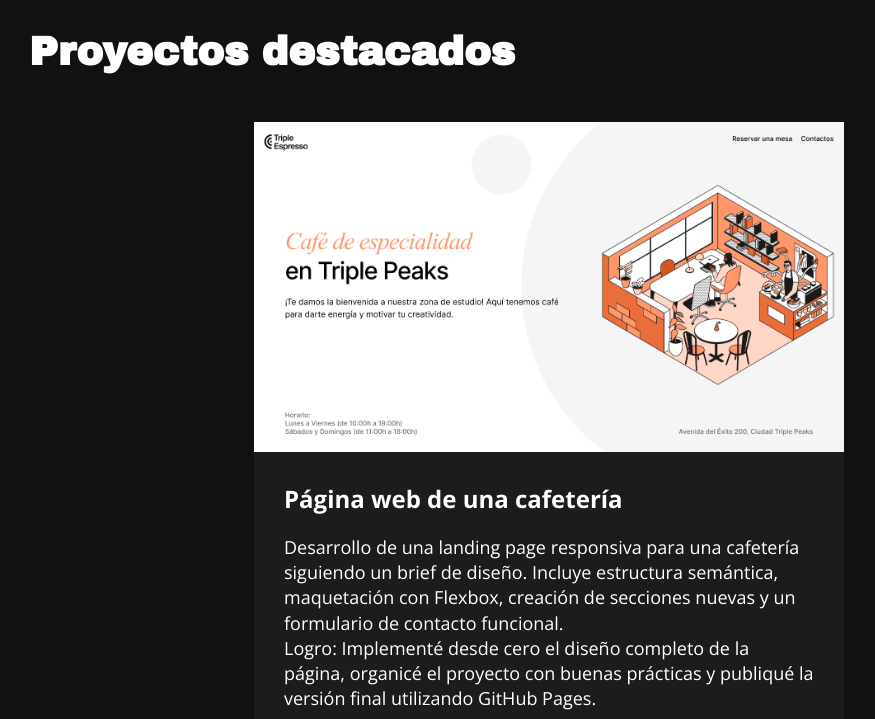
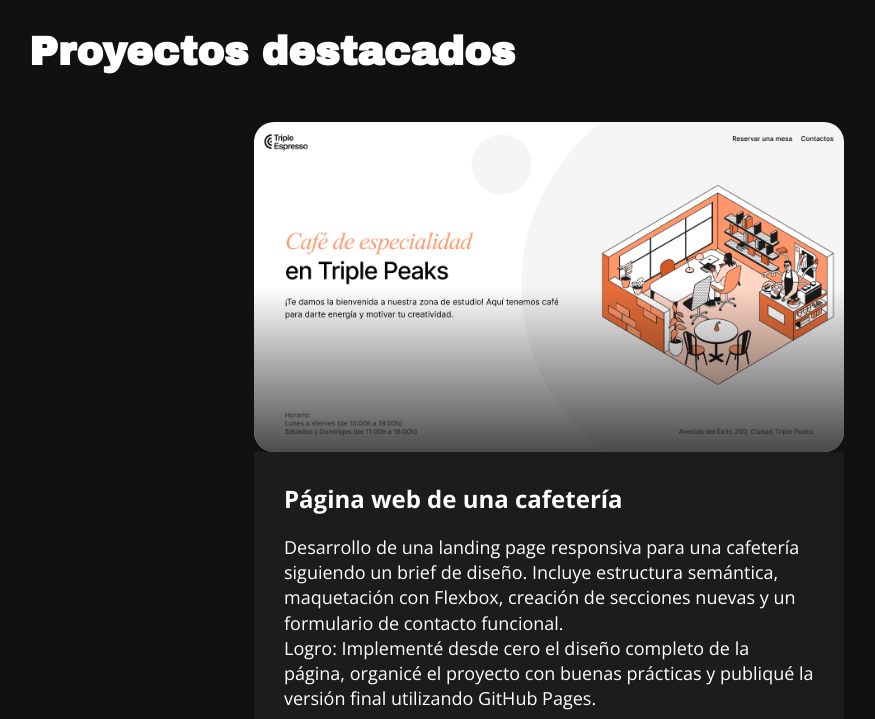
Before and after one commit to desertranger498-cyber/web_project_portfolio_es, a plain HTML site: page index.html in a window 1280 px wide. Shown: the part 880-1599 px from the top of the page, without its empty margins (91-966 px from the left). Drawn offline with Linux system fonts and the light colour scheme; files whose address does not match are found by name.

Commit message:
added dark grandient effect over project pictures

```diff
--- a/index.html
+++ b/index.html
@@ -102,11 +102,13 @@
 
         <div class="project__containers">
           <div class="project__coffeeshop">
+            <div class="dark__effect">
               <img
                 class="project__picture"
                 src="./images/coffeshop__webpage.png"
                 alt="foto de página web de cafetería"
               />
+            </div>
             <div class="project__text-area">
               <h3 class="project__name">Página web de una cafetería</h3>
               <div class="project__description">
@@ -152,11 +154,13 @@
           </div>
 
           <div class="project__javascript">
+            <div class="dark__effect">
               <img
                 class="project__js-imagefit project__picture"
                 src="./images/placeholder__javascript.png"
                 alt="foto predeterminada para proyecto javascript"
               />
+            </div>
             <div class="project__text-area">
               <h3 class="project__name">Mi proyecto</h3>
               <p class="project__description">Descripción del proyecto</p>
--- a/styles/style.css
+++ b/styles/style.css
@@ -223,6 +223,28 @@ body {
   line-height: 1;
   justify-content: center;
   width: 100%;
+}
+
+.dark__effect {
+  position: relative;
+  overflow: hidden;
+  border-radius: 20px;
+
+  background: #000000;
+}
+
+.dark__effect::after {
+  content: "";
+  position: absolute;
+  inset: 0;
+
+  background: linear-gradient(
+    to bottom,
+    transparent 50%,
+    rgba(0, 0, 0, 0.7) 100%
+  );
+
+  pointer-events: none;
 }
 
 .project__coffeeshop {
```
Lines whose indentation alone changed are shown as unchanged.
